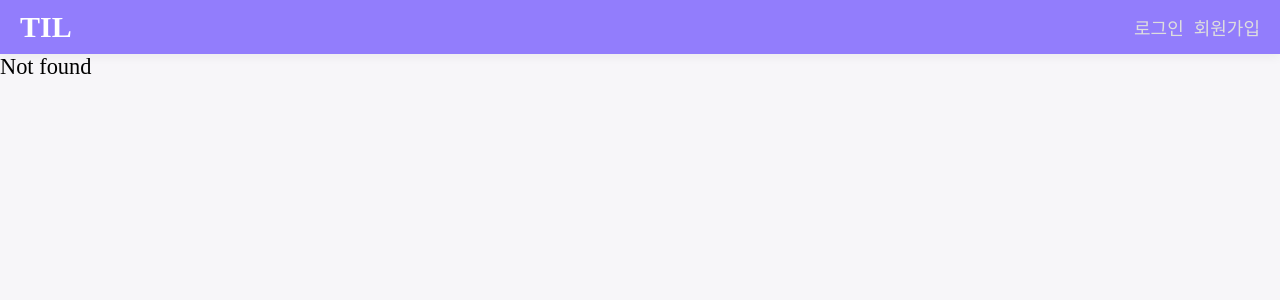
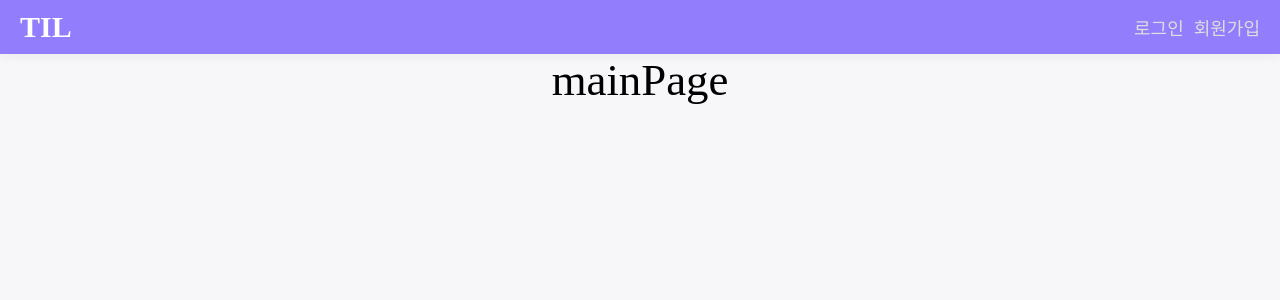
Before and after one commit to emthrology/vue-til, a Vue app: page /main in a window 1280 px wide. Before the commit this address had no page. Shown: the top 300 px of the page. Built offline with nearby package versions, Linux system fonts and the light colour scheme.

Commit message:
main router progmmatic navigation

```diff
--- a/src/components/LoginForm.vue
+++ b/src/components/LoginForm.vue
@@ -51,8 +51,10 @@
         };
         const { data } = await loginUser(userData);
         console.log({ data });
-        alert(`${data.user.username}님 로그인`);
+        // alert(`${data.user.username}님 로그인`);
         this.initForm();
+        //vue-router: progmmatic navigation
+        this.$router.push('/main');
       } catch (error) {
         alert(error.response.data);
       }
--- a/src/router/index.js
+++ b/src/router/index.js
@@ -23,6 +23,11 @@
     component: () => import('@/views/SignupPage.vue'),
   },
   {
+    path: '/main',
+    name: 'Main',
+    component: () => import('@/views/MainPage.vue'),
+  },
+  {
     path: '*', // 위의  path 를 제외한 나머지
     component: () => import('@/views/404.vue'),
   },
--- /dev/null
+++ b/src/views/MainPage.vue
@@ -0,0 +1,11 @@
+<template>
+  <div>
+    <h1>mainPage</h1>
+  </div>
+</template>
+
+<script>
+export default {};
+</script>
+
+<style></style>
```
